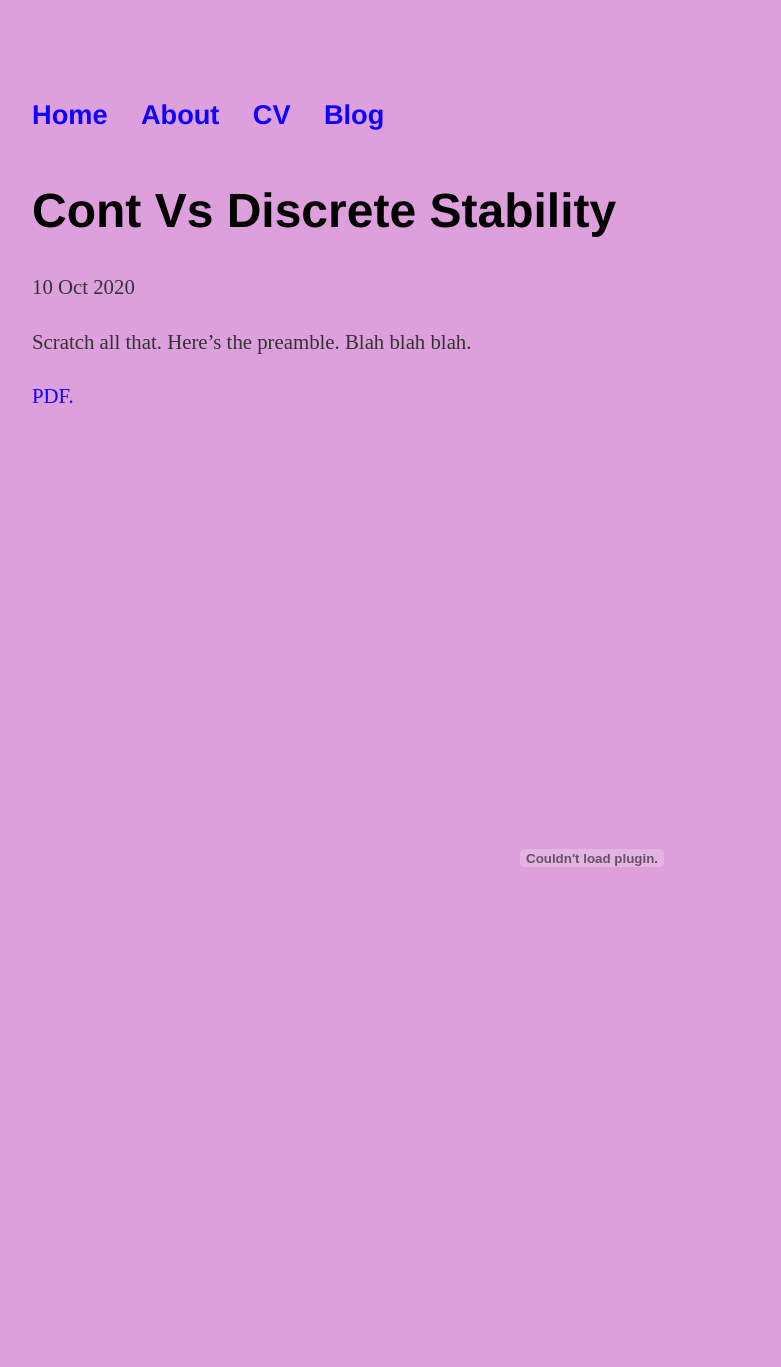
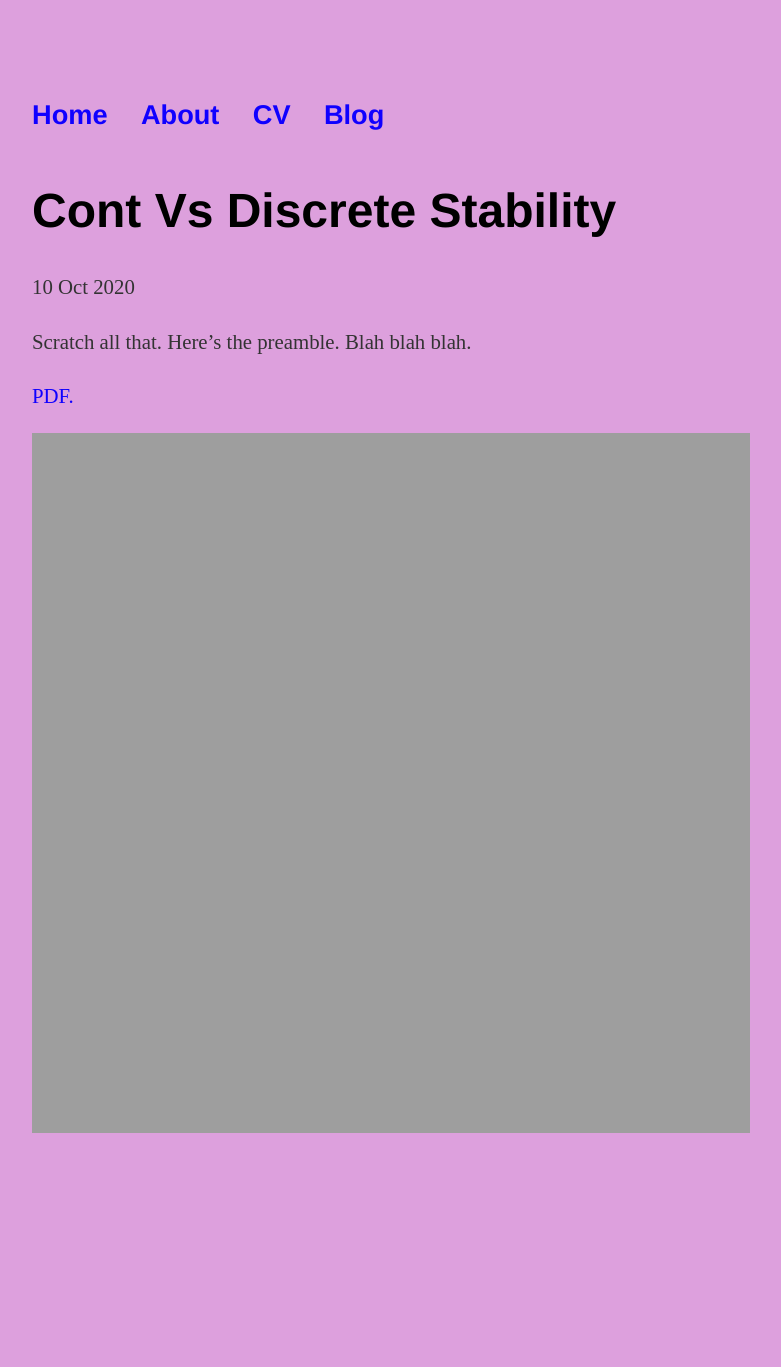
Before and after one commit to kozleo/kozleo.github.io, a Jekyll site: the page built from _posts/2020-10-10-cont-vs-discrete-stability.md, in a window 1280 px wide. Shown: the whole page, without its empty margins (48-829 px from the left). Built offline with Jekyll 4.4.1, drawn with Linux system fonts in a browser that asks for light colours; our own code applies the rules of GitHub Pages for plain Markdown files; after the commit the page ends 1217 px from its top, so only the background shows below that.

Commit message:
Update 2020-10-10-cont-vs-discrete-stability.md

```diff
--- a/_posts/2020-10-10-cont-vs-discrete-stability.md
+++ b/_posts/2020-10-10-cont-vs-discrete-stability.md
@@ -2,4 +2,4 @@ Scratch all that. Here's the preamble. Blah blah blah.
 
 
 <a href="https://kozleo.github.io/documents/main.pdf" type="application/pdf" >PDF.</a>
-<embed src="https://kozleo.github.io/documents/main.pdf" type="application/pdf"  width="100%" height="850px" />
+<iframe src="https://kozleo.github.io/documents/main.pdf" style="width:718px; height:700px;" frameborder="0"></iframe>
```
